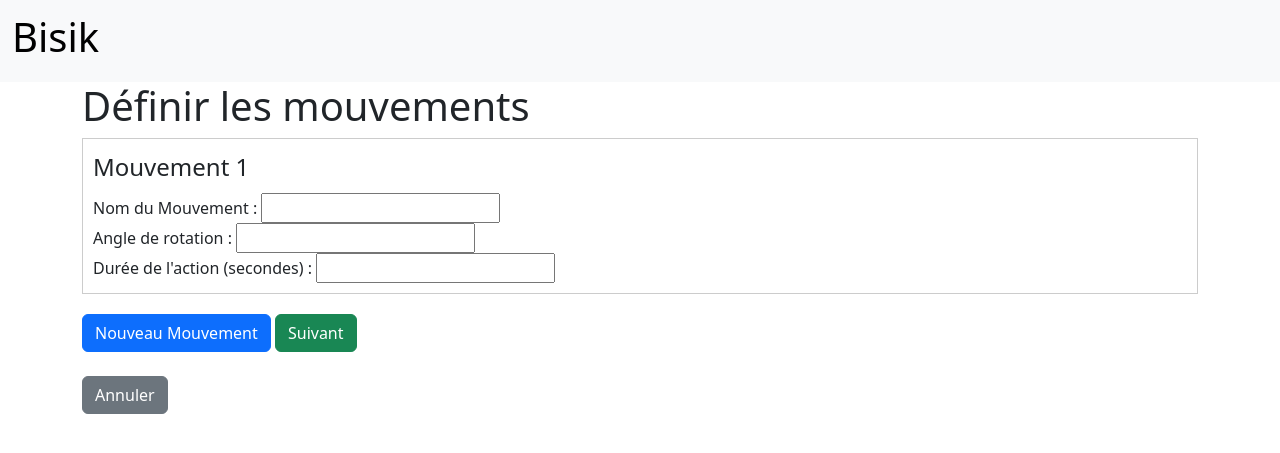
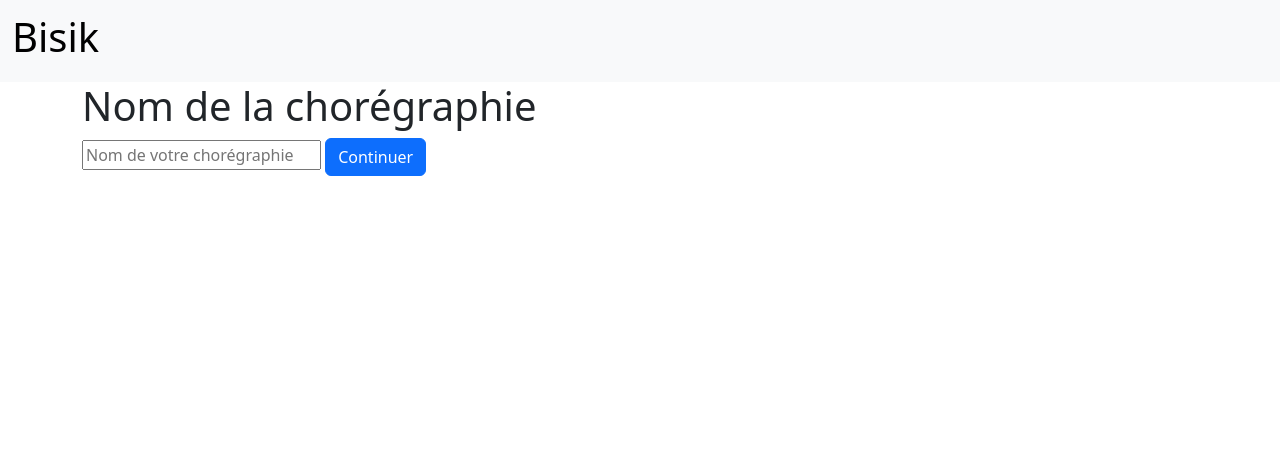
Before and after one commit to CAPTAINxLAMA/SLAM-ElouanFoucher, a PHP site: page /includes/creer.php?etape=0&new=1 in a window 1280 px wide. Shown: the top 453 px of the page. Run offline with PHP 8.4, Linux system fonts and the light colour scheme.

Commit message:
Ajout de la possibilité de choisir le nom de la chorégraphie (toute la base de donnée a été remodeler pour coller à ce que j'ai actuellement)

```diff
--- a/Choregraphie/includes/Mouvement.php
+++ b/Choregraphie/includes/Mouvement.php
@@ -1,5 +1,19 @@
 <?php
 session_start();
+
+if (!isset($_SESSION['ChoreName'])): ?>
+    <h1>Nom de la chorégraphie</h1>
+    <form method="post">
+        <input type="text" name="choreName" placeholder="Nom de votre chorégraphie" required>
+        <input type="submit" value="Continuer" class="btn btn-primary">
+    </form>
+    <?php
+    if ($_SERVER['REQUEST_METHOD'] === 'POST' && isset($_POST['choreName'])) {
+        $_SESSION['ChoreName'] = filter_input(INPUT_POST, 'choreName', FILTER_SANITIZE_STRING);
+    }
+    exit();
+    ?>
+<?php endif; ?>
 
 $etape = filter_input(INPUT_GET, "etape", FILTER_VALIDATE_INT);
 $modifier = filter_input(INPUT_GET, "modifier", FILTER_VALIDATE_INT);
```
